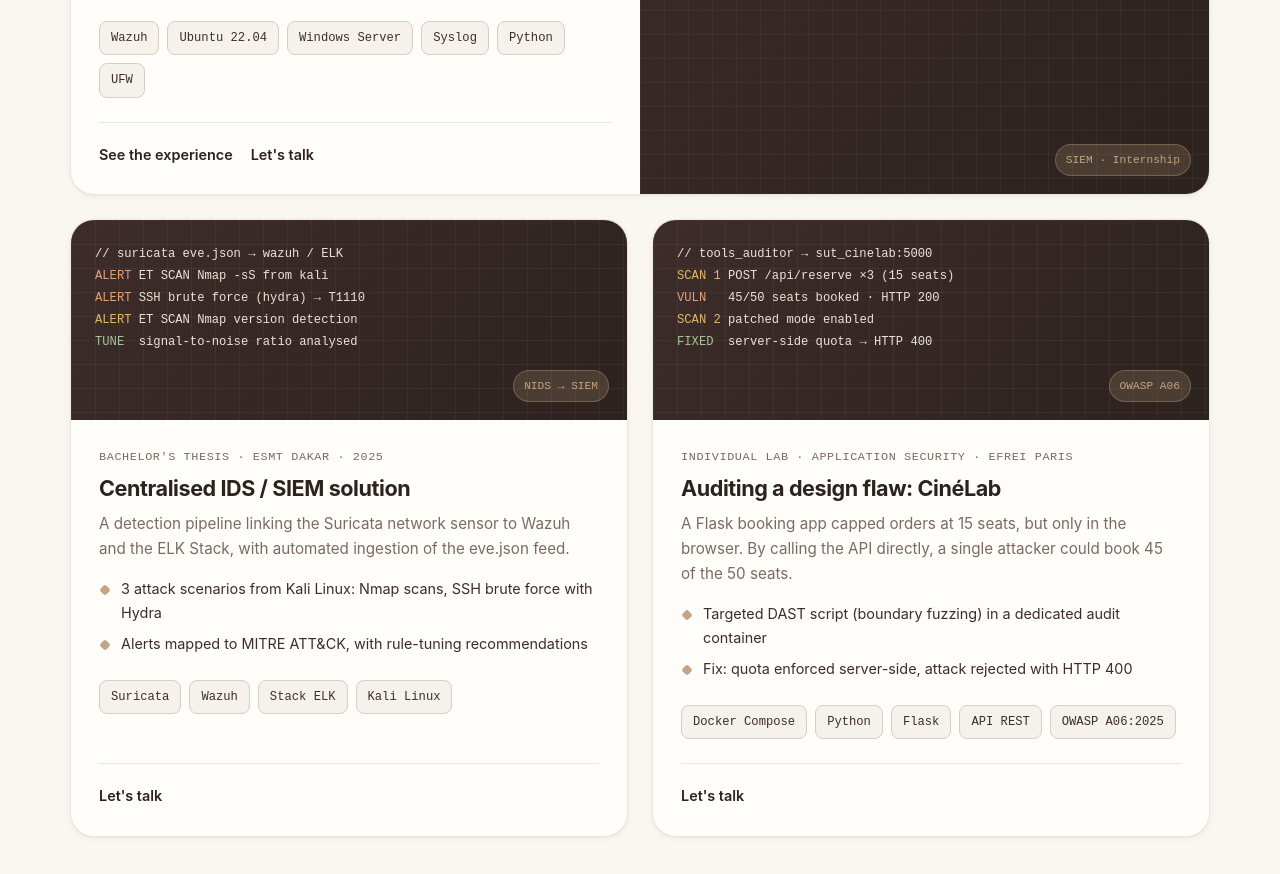
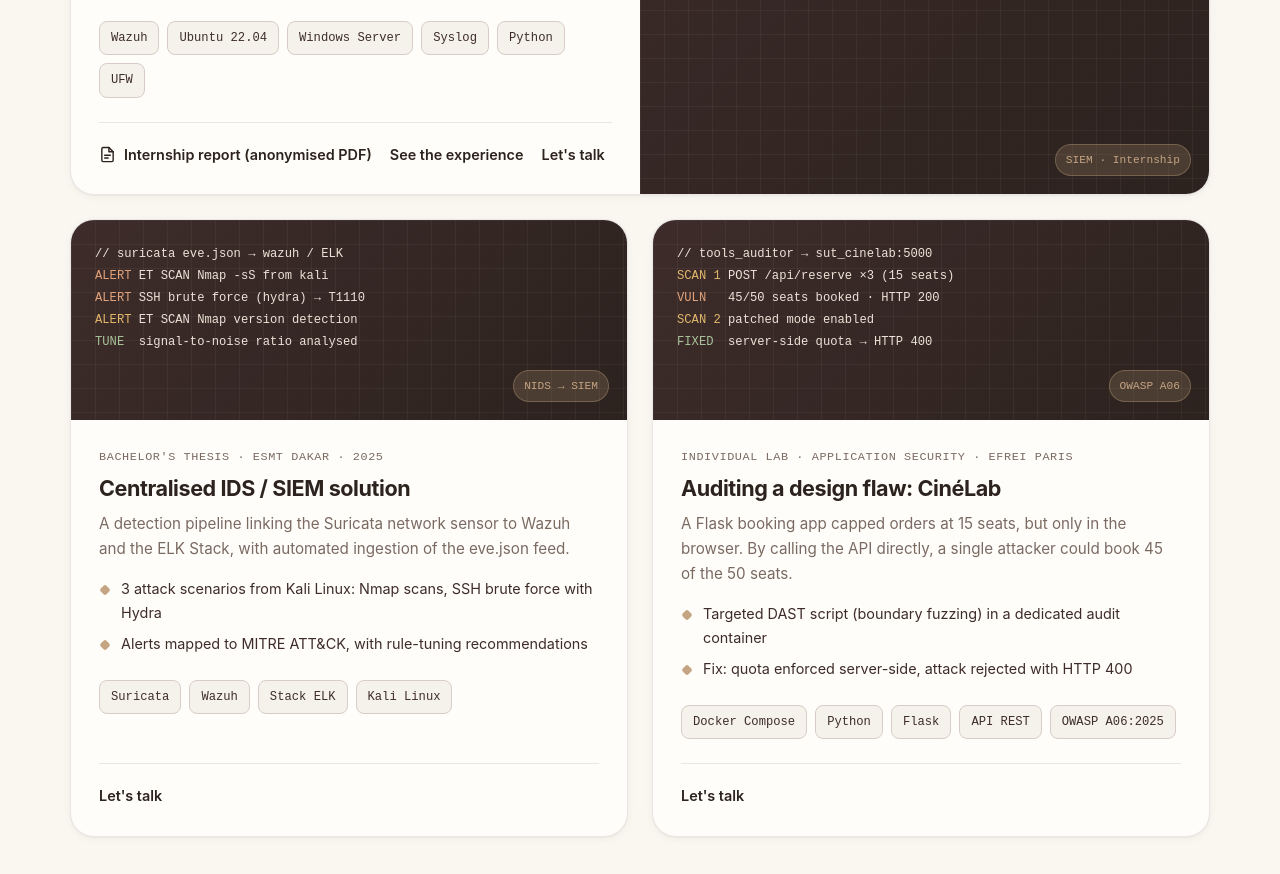
Before and after one commit to akhmadou-diouf/portfolio, a plain HTML site: page en.html in a window 1280 px wide. Shown: the part 5447-6321 px from the top of the page. Drawn offline with Linux system fonts and the light colour scheme.

Commit message:
Projet Wazuh : ajout du rapport de stage anonymisé (PDF)
Co-Authored-By: Claude Opus 5.5 <noreply@anthropic.com>
Claude-Session: https://claude.ai/code/session_0166DWsJcxUMUmXM8hqrmjX5

```diff
--- a/assets/style.css
+++ b/assets/style.css
@@ -809,3 +809,5 @@
     @media (max-width: 940px) { .logo__name { display: inline; } }
     @media (max-width: 520px) { .logo__name { display: none; } }
     .form .btn:disabled { opacity: .6; cursor: wait; transform: none; }
+    .project__links { flex-wrap: wrap; row-gap: 10px; }
+    .project__links .link { white-space: nowrap; }
--- a/en.html
+++ b/en.html
@@ -374,6 +374,10 @@
               </ul>
               <div class="project__stack"><span class="badge">Wazuh</span><span class="badge">Ubuntu 22.04</span><span class="badge">Windows Server</span><span class="badge">Syslog</span><span class="badge">Python</span><span class="badge">UFW</span></div>
               <div class="project__links">
+                <a href="rapport-stage-wazuh.pdf" class="link" target="_blank" rel="noopener">
+                  <svg viewBox="0 0 24 24" fill="none" stroke="currentColor" stroke-width="2" stroke-linecap="round" stroke-linejoin="round" aria-hidden="true"><path d="M14 2H6a2 2 0 0 0-2 2v16a2 2 0 0 0 2 2h12a2 2 0 0 0 2-2V8z"/><path d="M14 2v6h6M8 13h8M8 17h5"/></svg>
+                  Internship report (anonymised PDF)
+                </a>
                 <a href="#experiences" class="link">See the experience</a>
                 <a href="#contact" class="link">Let's talk</a>
               </div>
```
Also changed, not shown: index.html (+4 -0 lines), 1 other file.
